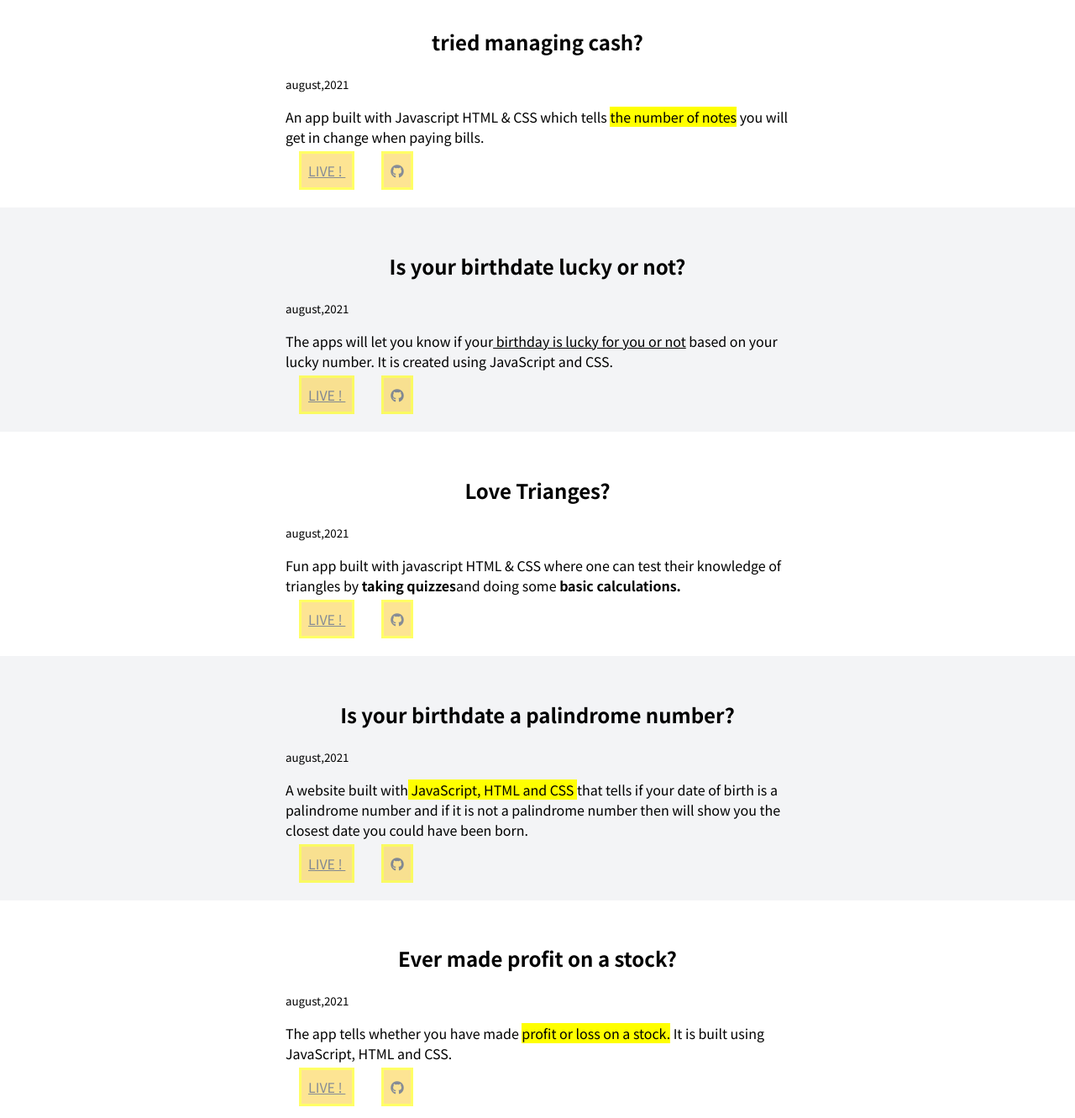
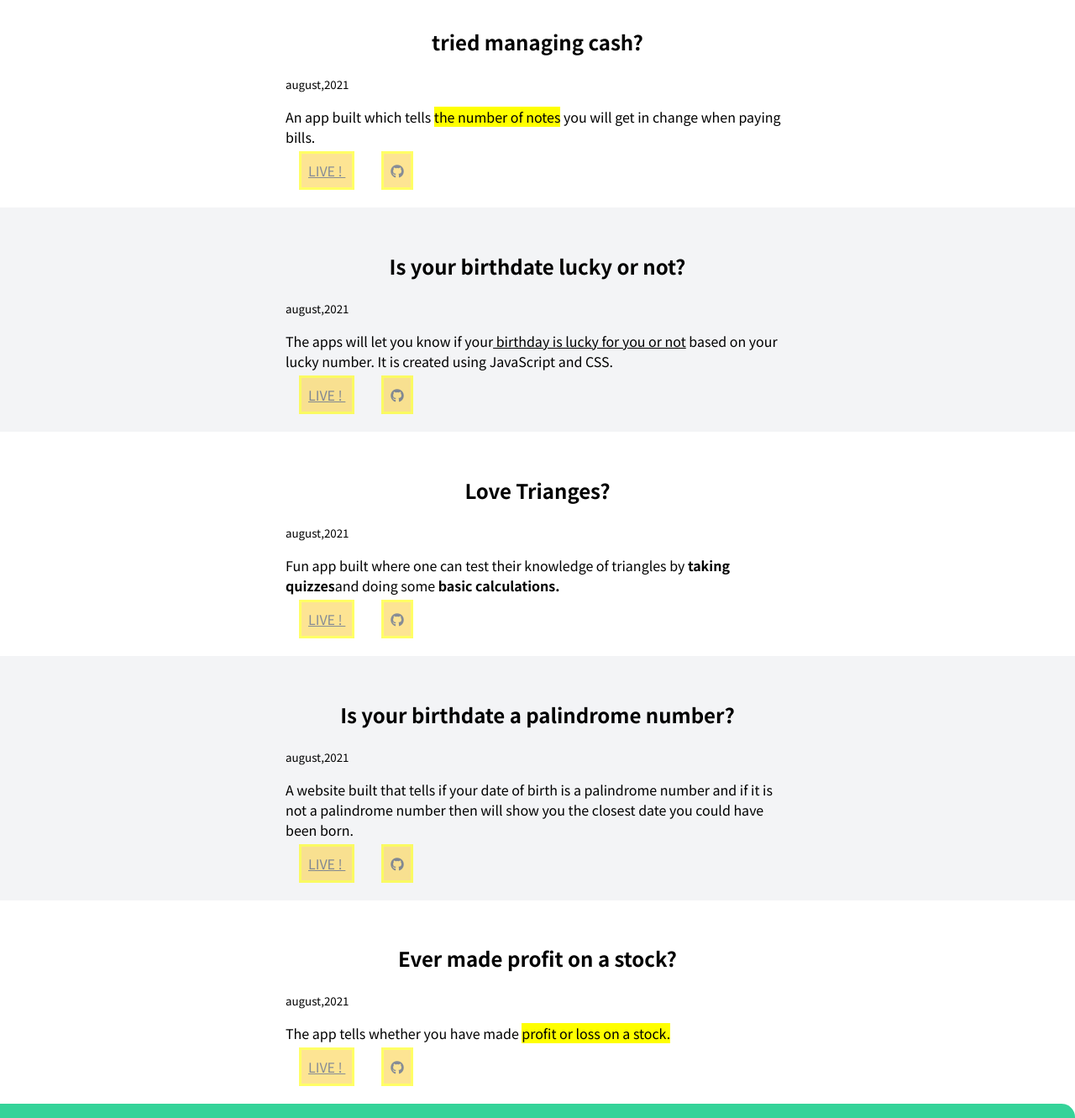
Before and after one commit to vashnavichauhan1825/vashnavi-neogcamp, a plain HTML site: page projects.html in a window 1280 px wide. Shown: the part 1900-3231 px from the top of the page at 84% size. Drawn offline with Linux system fonts and the light colour scheme.

Commit message:
update project.html

```diff
--- a/projects.html
+++ b/projects.html
@@ -130,7 +130,7 @@
                 container-center">
                   <h1> tried managing cash?</h1>
                   <small>august,2021</small>
-                  <P>An app built with Javascript HTML & CSS which tells
+                  <P>An app built which tells
                     <mark>the number of notes</mark>  you will get in change when paying bills.
                   </P>
                   <a class="link-projects" href="https://cash-register-application.netlify.app/"> LIVE ! </a>
@@ -158,7 +158,7 @@
                     container-center">
                       <h1>Love Trianges?</h1>
                       <small>august,2021</small>
-                      <P>Fun app built with javascript HTML & CSS where one can test their knowledge
+                      <P>Fun app built where one can test their knowledge
                          of triangles by<b> taking quizzes</b>and doing some <b>basic calculations.</b>
                       </P>
                       <a class="link-projects" href="https://love-triangles.netlify.app/"> LIVE ! </a>
@@ -172,7 +172,7 @@
                       container-center">
                         <h1>Is your birthdate a palindrome number?</h1>
                         <small>august,2021</small>
-                        <P>A website built with<mark> JavaScript, HTML and CSS </mark>that tells if your date of birth is a palindrome number and if it is not a
+                        <P>A website built that tells if your date of birth is a palindrome number and if it is not a
                            palindrome number then will show you the closest date you could have been born.
                         </P>
                         <a class="link-projects" href="https://check-palindrome-dob.netlify.app/"> LIVE ! </a>
@@ -187,7 +187,7 @@
                           <h1>Ever made profit on a stock?</h1>
                           <small>august,2021</small>
                           <P>The app tells whether you have made
-                            <mark> profit or loss on a stock.</mark> It is built using JavaScript, HTML and CSS.
+                            <mark> profit or loss on a stock.</mark>
                           </P>
                           <a class="link-projects" href="https://stock-calculator-profit-loss.netlify.app/"> LIVE ! </a>
                           <a class="link-projects" href="https://github.com/vashnavichauhan1825/stock-profitl-loss-calculator"><i class="fab fa-github"></i></a>
```
